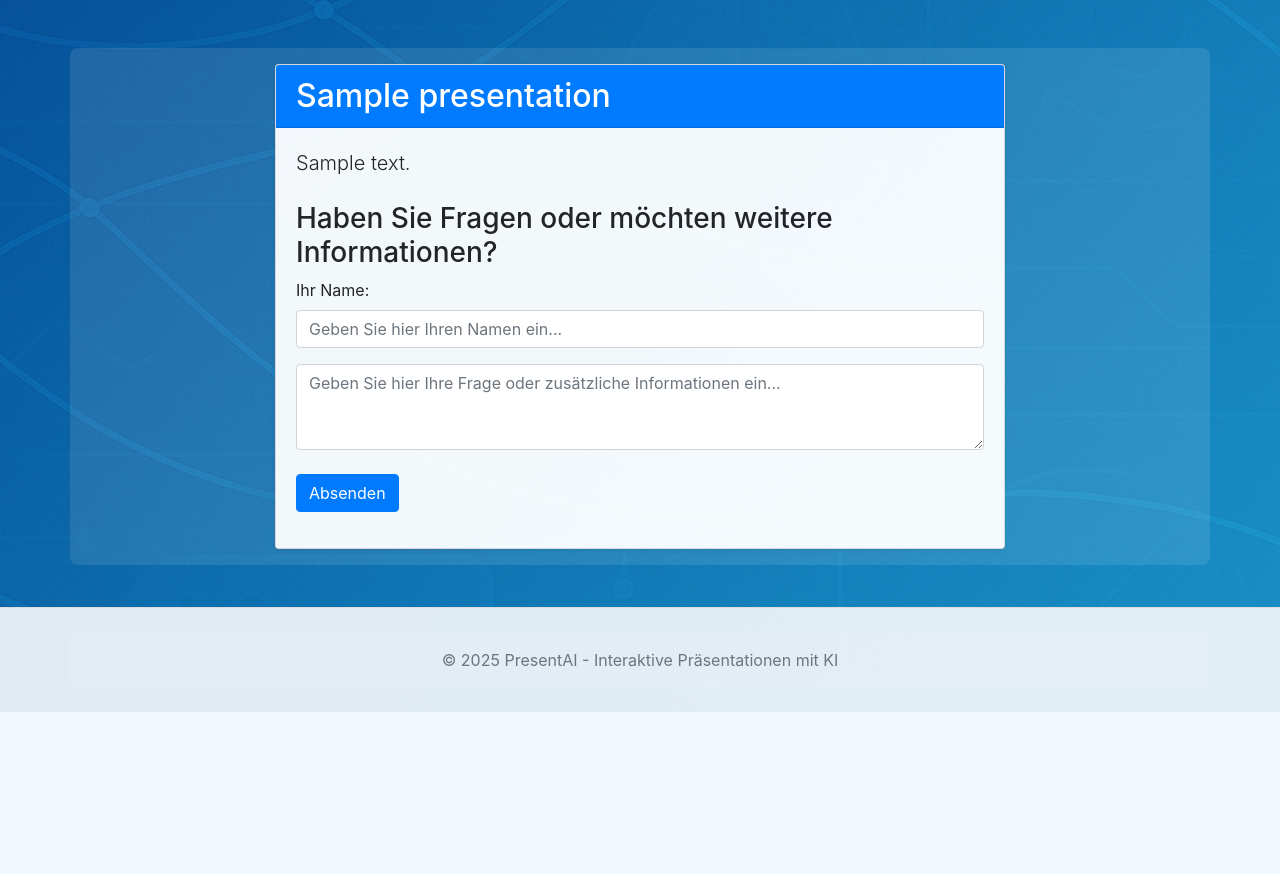
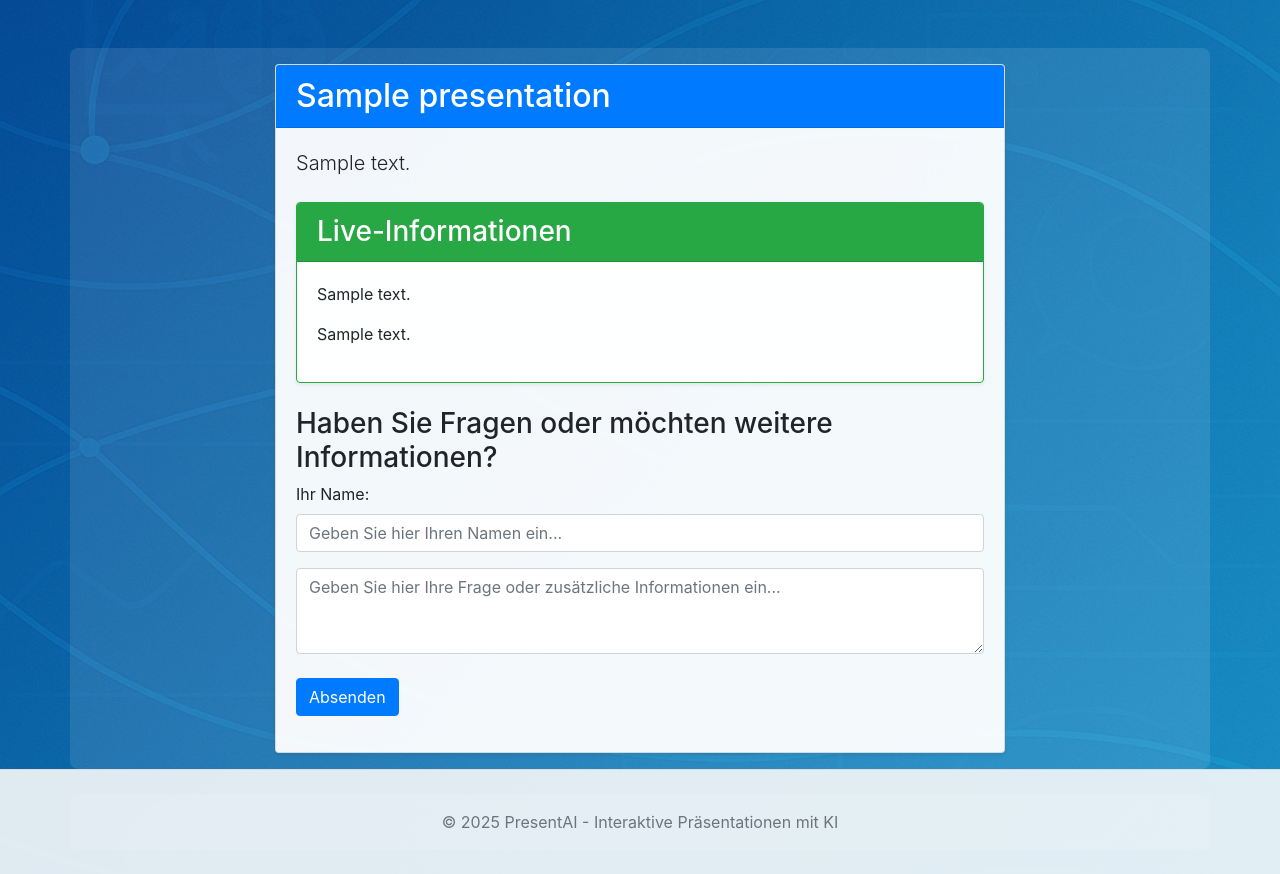
Before and after one commit to DG1001/ConfChat, a Flask app: page /p/000 in a window 1280 px wide. Shown: the part 88-962 px from the top of the page. Before the commit the page ends 800 px from the top, so only its background shows below. Run offline with Flask 3, Linux system fonts and the light colour scheme; a user stored in the database is signed in; tables that the repository leaves empty hold one stand-in row (values such as "Sample post"); some libraries are stand-ins or nearby versions.

Commit message:
feat(presentation): add live info visibility toggle and public API access
This commit introduces a new feature that allows presenters to toggle the visibility of live information for public viewing. A new column, `live_info_visible`, has been added to the Presentation model to store this state.

Additionally, a route is included for toggling the visibility of live information, ensuring that only the presentation creator or an admin can perform this action. The public API now also checks this visibility before returning the live info content, returning a 403 error if it's not visible.

Frontend updates include conditions to display live info based on its visibility status and periodic updates to fetch live information. This enhances the interactivity of presentations by allowing real-time updates while managing what content is accessible to the audience.

```diff
--- a/app.py
+++ b/app.py
@@ -93,6 +93,9 @@ class Presentation(db.Model):
 
     # Additional info from presenter
     additional_info = db.Column(db.Text, nullable=True)  # Zusätzliche Informationen vom Präsentierenden
+
+    # Live info visibility for public view
+    live_info_visible = db.Column(db.Boolean, default=False, nullable=False)  # Sichtbarkeit der Live-Info für Zuhörer
 
     # Soft Delete
     is_deleted = db.Column(db.Boolean, default=False, nullable=False)
@@ -555,6 +558,26 @@ def add_additional_info(id):
 
     return redirect(url_for('view_presentation', id=id))
 
+@app.route('/presentation/<int:id>/toggle_live_info_visibility', methods=['POST'])
+@login_required
+def toggle_live_info_visibility(id):
+    presentation = Presentation.get_active_or_404(id)
+
+    # Überprüfen, ob der Benutzer der Ersteller ist
+    if presentation.user_id != current_user.id and not current_user.is_admin:
+        return redirect(url_for('dashboard'))
+
+    # Sichtbarkeit umschalten
+    presentation.live_info_visible = not presentation.live_info_visible
+    db.session.commit()
+
+    if presentation.live_info_visible:
+        flash('Live-Info ist jetzt für Zuhörer sichtbar.', 'success')
+    else:
+        flash('Live-Info ist jetzt für Zuhörer ausgeblendet.', 'info')
+
+    return redirect(url_for('view_presentation', id=id))
+
 @app.route('/presentation/<int:presentation_id>/feedback/<int:feedback_id>/delete', methods=['POST'])
 @login_required
 def delete_feedback(presentation_id, feedback_id):
@@ -842,6 +865,37 @@ def submit_feedback(access_code):
         'processing': True
     })
 
+@app.route('/api/presentation/<int:id>/ai_content_public', methods=['GET'])
+def api_get_ai_content_public(id):
+    """Öffentliche API für Live-Info - nur verfügbar wenn live_info_visible=True"""
+    presentation = Presentation.get_active_or_404(id)
+
+    # Überprüfen, ob Live-Info für Zuhörer sichtbar ist
+    if not presentation.live_info_visible:
+        return jsonify({'success': False, 'error': 'Live-Info ist nicht freigegeben'}), 403
+
+    # Statische Info-Seite und Feedback-Bereich kombinieren
+    static_content = presentation.static_info_content or ""
+    feedback_content = presentation.feedback_content or ""
+
+    # Inhalte kombinieren
+    if static_content and feedback_content:
+        combined_content = f"{static_content}\n\n{feedback_content}"
+    elif static_content:
+        combined_content = static_content
+    elif feedback_content:
+        combined_content = feedback_content
+    else:
+        combined_content = "Noch keine Inhalte verfügbar."
+
+    # Zu HTML konvertieren
+    content_html = markdown_to_html(combined_content)
+
+    return jsonify({
+        'success': True,
+        'html': str(content_html)
+    })
+
 @app.route('/api/presentation/<int:id>/ai_content', methods=['GET'])
 @login_required
 def api_get_ai_content(id):
@@ -954,6 +1008,11 @@ def add_columns_if_not_exist():
             with db.engine.begin() as conn:
                 conn.execute(db.text('ALTER TABLE presentation ADD COLUMN additional_info TEXT'))
 
+        # Live info visibility column
+        if 'live_info_visible' not in presentation_columns:
+            with db.engine.begin() as conn:
+                conn.execute(db.text('ALTER TABLE presentation ADD COLUMN live_info_visible BOOLEAN DEFAULT FALSE'))
+
         # Feedback table columns
         if 'participant_name' not in feedback_columns:
             with db.engine.begin() as conn:
--- a/templates/public_view.html
+++ b/templates/public_view.html
@@ -12,6 +12,25 @@
                     <div class="mb-4">
                         <p class="lead">{{ presentation.description }}</p>
                     </div>
+
+                    {% if presentation.live_info_visible %}
+                    <!-- Live-Info Bereich -->
+                    <div class="card mb-4 border-success">
+                        <div class="card-header bg-success text-white">
+                            <h3 class="mb-0">Live-Informationen</h3>
+                        </div>
+                        <div class="card-body">
+                            <div id="liveInfoContainer" class="markdown-content">
+                                <!-- Live-Info wird hier geladen -->
+                                <div class="d-flex justify-content-center">
+                                    <div class="spinner-border text-success" role="status">
+                                        <span class="sr-only">Lade...</span>
+                                    </div>
+                                </div>
+                            </div>
+                        </div>
+                    </div>
+                    {% endif %}
 
                     <div class="feedback-section">
                         <h3>Haben Sie Fragen oder möchten weitere Informationen?</h3>
@@ -44,7 +63,32 @@ document.addEventListener('DOMContentLoaded', function() {
     if (savedName) {
         document.getElementById('participantName').value = savedName;
     }
+
+    {% if presentation.live_info_visible %}
+    // Live-Info laden und regelmäßig aktualisieren
+    updateLiveInfo();
+    setInterval(updateLiveInfo, 10000); // Alle 10 Sekunden aktualisieren
+    {% endif %}
 });
+
+{% if presentation.live_info_visible %}
+// Funktion zum Aktualisieren der Live-Info
+function updateLiveInfo() {
+    fetch('/api/presentation/{{ presentation.id }}/ai_content_public')
+        .then(response => response.json())
+        .then(data => {
+            if (data.success) {
+                document.getElementById('liveInfoContainer').innerHTML = data.html;
+            } else {
+                document.getElementById('liveInfoContainer').innerHTML = '<div class="alert alert-warning">Live-Informationen sind momentan nicht verfügbar.</div>';
+            }
+        })
+        .catch(error => {
+            console.error('Fehler beim Aktualisieren der Live-Info:', error);
+            document.getElementById('liveInfoContainer').innerHTML = '<div class="alert alert-danger">Fehler beim Laden der Live-Informationen.</div>';
+        });
+}
+{% endif %}
 
 document.getElementById('feedbackForm').addEventListener('submit', function(e) {
     e.preventDefault();
```
Also changed, not shown: templates/view_presentation.html (+13 -0 lines).
